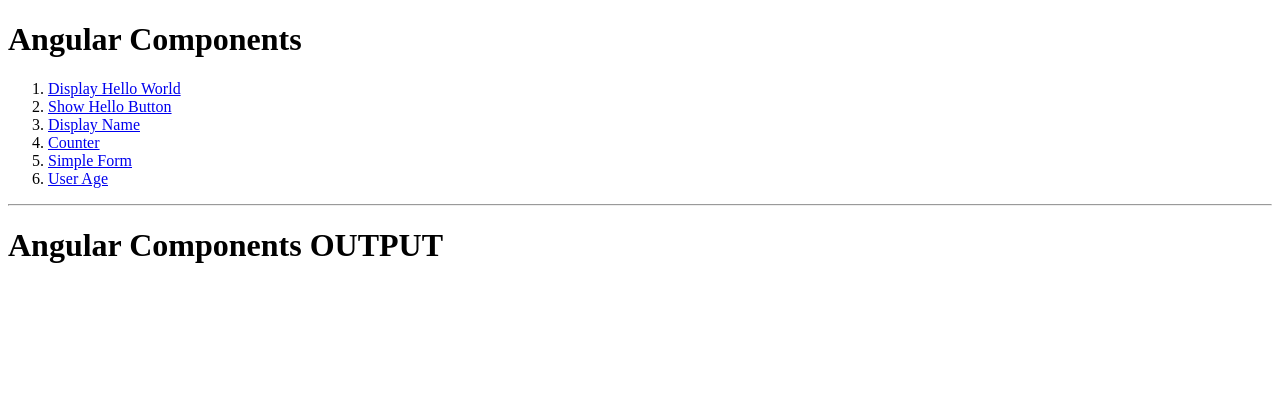
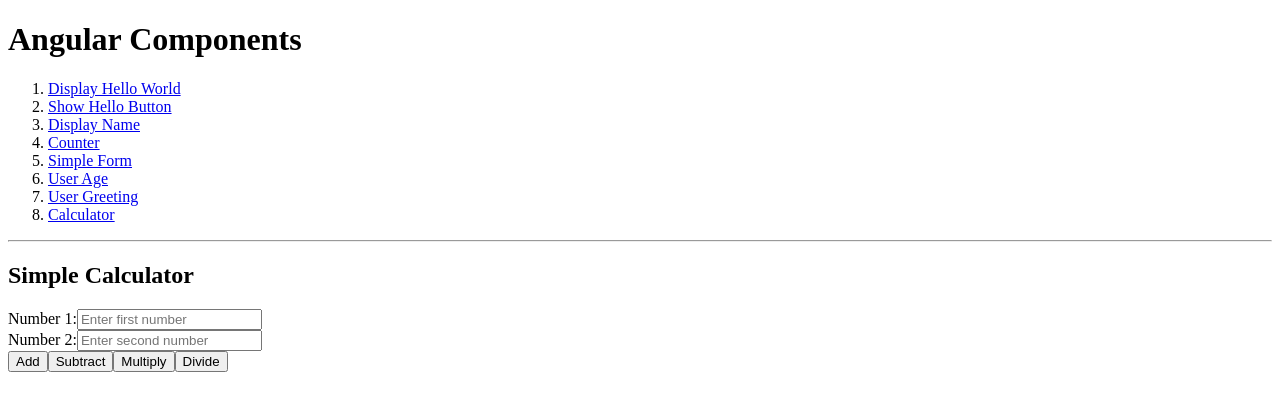
Before and after one commit to SVFC-Travel-Booking-System/Angular-Components, an Angular app: page /calculator in a window 1280 px wide. Before the commit this address led to /. Shown: the top 410 px of the page. Built offline with nearby package versions, Linux system fonts and the light colour scheme.

Commit message:
#8 show simple arithmetic functions

```diff
--- a/src/app/app-routing.module.ts
+++ b/src/app/app-routing.module.ts
@@ -7,6 +7,7 @@
 import { SimpleformComponent } from './components/simpleform/simpleform.component';
 import { UserageComponent } from './components/userage/userage.component';
 import { UsergreetingComponent } from './components/usergreeting/usergreeting.component';
+import { CalculatorComponent } from './components/calculator/calculator.component';
 
 
 const routes: Routes = [
@@ -17,7 +18,7 @@
   { path: 'simple-form', component: SimpleformComponent },
   { path: 'user-age', component: UserageComponent },
   { path: 'user-greeting', component: UsergreetingComponent },
-
+  { path: 'calculator', component: CalculatorComponent },
 
 ];
 
--- a/src/app/app.component.html
+++ b/src/app/app.component.html
@@ -8,13 +8,15 @@
             <li><a routerLink="/counter">Counter</a></li>
             <li><a routerLink="/simple-form">Simple Form</a></li>
             <li><a routerLink="/user-age">User Age</a></li>
+            <li><a routerLink="/user-greeting">User Greeting</a></li>
+            <li><a routerLink="/calculator">Calculator</a></li>
 
 
         </ol>
 
     </nav>
     <hr>
-    <h1>Angular Components OUTPUT</h1>
+
 
 
     <router-outlet></router-outlet>
--- a/src/app/app.module.ts
+++ b/src/app/app.module.ts
@@ -11,6 +11,8 @@
 import { SimpleformComponent } from './components/simpleform/simpleform.component';
 import { UserageComponent } from './components/userage/userage.component';
 import { UsergreetingComponent } from './components/usergreeting/usergreeting.component';
+import { CalculatorComponent } from './components/calculator/calculator.component';
+
 
 @NgModule({
   declarations: [
@@ -22,6 +24,7 @@
     SimpleformComponent,
     UserageComponent,
     UsergreetingComponent,
+    CalculatorComponent,
 
 
 
--- /dev/null
+++ b/src/app/components/calculator/calculator.component.html
@@ -0,0 +1,29 @@
+<div>
+    <h2>Simple Calculator</h2>
+
+    <!-- Form -->
+    <form>
+        <div>
+            <label for="num1">Number 1:</label>
+            <input id="num1" type="number" [(ngModel)]="num1" name="num1" placeholder="Enter first number" />
+        </div>
+
+        <div>
+            <label for="num2">Number 2:</label>
+            <input id="num2" type="number" [(ngModel)]="num2" name="num2" placeholder="Enter second number" />
+        </div>
+
+        <div>
+            <button type="button" (click)="add()">Add</button>
+            <button type="button" (click)="subtract()">Subtract</button>
+            <button type="button" (click)="multiply()">Multiply</button>
+            <button type="button" (click)="divide()">Divide</button>
+        </div>
+    </form>
+
+    <!-- Display result -->
+    <div *ngIf="result !== null">
+        <h3>Result:</h3>
+        <p>{{ result }}</p>
+    </div>
+</div>
--- /dev/null
+++ b/src/app/components/calculator/calculator.component.ts
@@ -0,0 +1,46 @@
+import { Component } from '@angular/core';
+
+@Component({
+  selector: 'app-calculator',
+  templateUrl: './calculator.component.html',
+  styleUrl: './calculator.component.css'
+})
+export class CalculatorComponent {
+  num1: number | null = null;
+  num2: number | null = null;
+  result: number | null = null;
+
+  // Method to perform addition
+  add() {
+    if (this.num1 !== null && this.num2 !== null) {
+      this.result = this.num1 + this.num2;
+    }
+  }
+
+  // Method to perform subtraction
+  subtract() {
+    if (this.num1 !== null && this.num2 !== null) {
+      this.result = this.num1 - this.num2;
+    }
+  }
+
+  // Method to perform multiplication
+  multiply() {
+    if (this.num1 !== null && this.num2 !== null) {
+      this.result = this.num1 * this.num2;
+    }
+  }
+
+  // Method to perform division
+  divide() {
+    if (this.num1 !== null && this.num2 !== null) {
+      if (this.num2 !== 0) {
+        this.result = this.num1 / this.num2;
+      } else {
+        this.result = null; // Handle division by zero
+        alert('Cannot divide by zero');
+      }
+    }
+  }
+
+}
```
Also changed, not shown: src/app/components/calculator/calculator.component.css (added), 1 other file (tests, documents, lock files or other folders).
